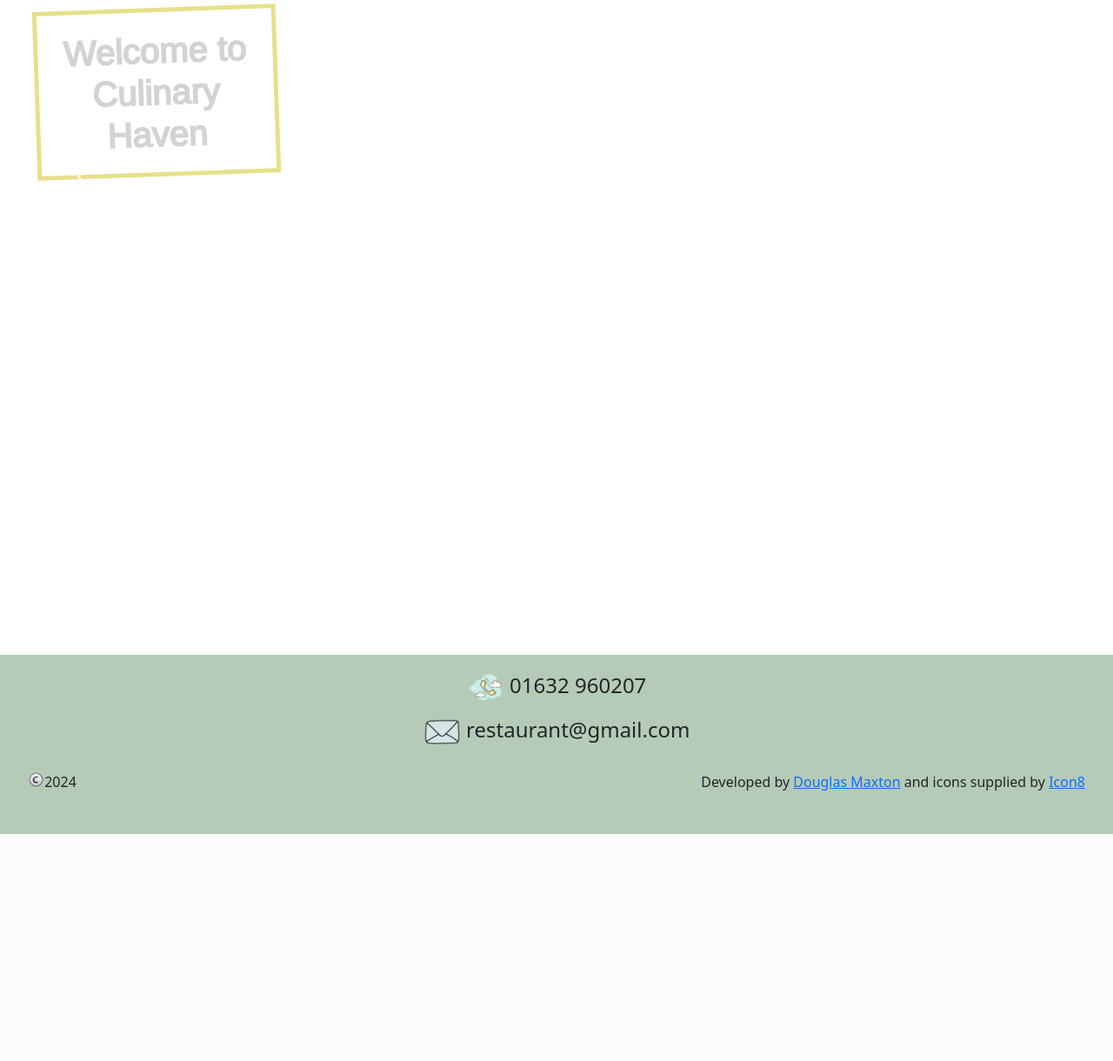
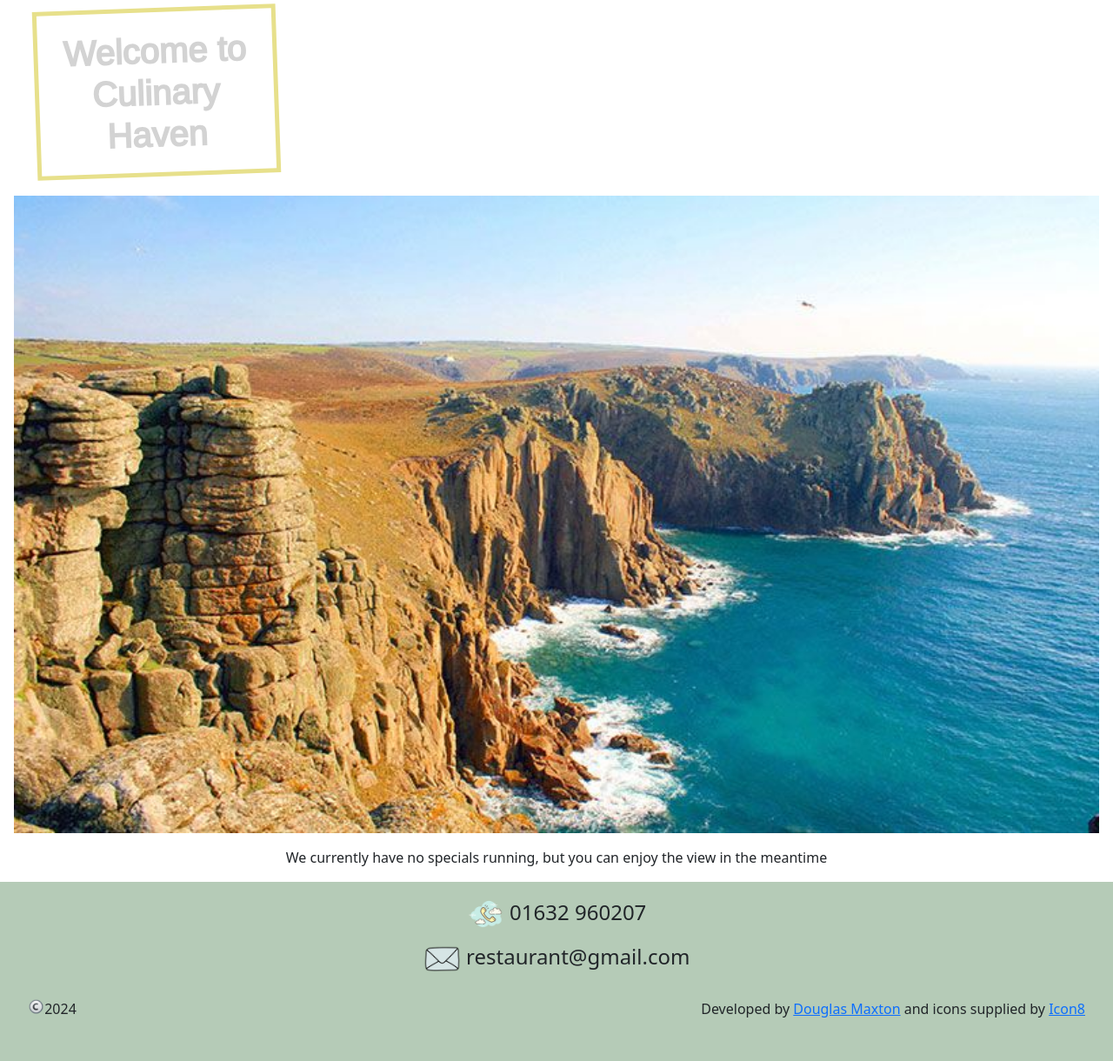
Before and after one commit to douglas86/ci-project4-restaurant-booking-system, a Django app: page / in a window 1280 px wide. Shown: the part 197-1417 px from the top of the page at 87% size. Before the commit the page ends 1156 px from the top, so only its background shows below. Run offline with Django 5.2, Linux system fonts and the light colour scheme; data that the repository does not hold is empty; some web fonts are replaced.

Commit message:
added default image with styling

```diff
--- a/home/views.py
+++ b/home/views.py
@@ -39,7 +39,8 @@
         Gathers data from a database based on filter
         """
         # calls method get_served to see what meals it needs to display
-        served_meals = self.get_served()
+        # served_meals = self.get_served()
+        served_meals = 3
         # ternary operator to see if variable served_meals is greater than 3
         meal = ChefSpecial.objects.all().filter(served=served_meals) if served_meals < 3 else "Not served"
         return meal
--- a/static/css/styles.css
+++ b/static/css/styles.css
@@ -89,6 +89,10 @@
     height: 12em;
 }
 /*carousel*/
+.default-carousel-image img {
+    width: 100%;
+    padding: 1em;
+}
 .carousel-inner {
     display: flex;
     width: 100%;
@@ -100,7 +104,6 @@
     padding: 1em;
     background-color: #D3D3D3;
 }
-
 .image {
     margin: auto;
 }
--- a/templates/home/index.html
+++ b/templates/home/index.html
@@ -1,4 +1,5 @@
 {% extends 'base.html' %}
+{% load static %}
 
 {% block content %}
     <div class="heading">
@@ -6,7 +7,10 @@
     </div>
 
     {% if meals == "Not served" %}
-        <p>Not served</p>
+        <div class="default-carousel-image">
+            <img src="{% static 'images/home/lands-endslide__800x600.jpg' %}" alt="not found">
+        </div>
+        <p>We currently have no specials running, but you can enjoy the view in the meantime</p>
     {% else %}
         <div id="carouselExampleInterval" class="carousel slide" data-bs-ride="carousel">
             <div class="carousel-inner">
```
Also changed, not shown: static/images/home/lands-endslide__800x600.jpg (added).
